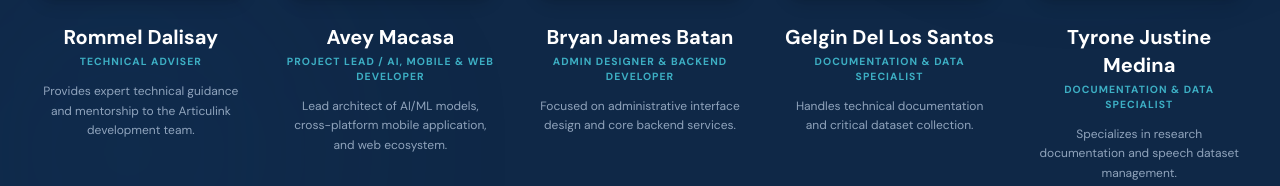
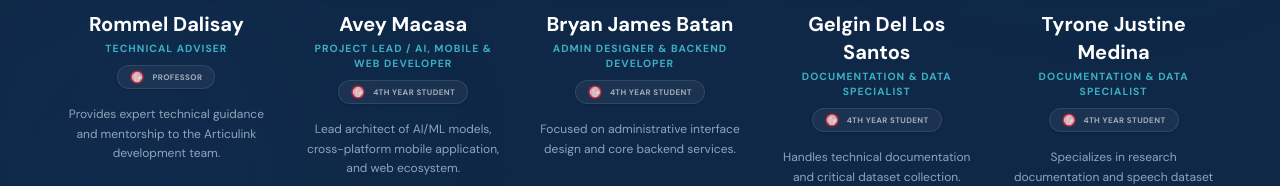
Before and after one commit to Eybri/articulink-ads, a Next.js app: page /about in a window 1280 px wide. Shown: the part 6094-6280 px from the top of the page. Built offline with nearby package versions, Linux system fonts and the light colour scheme; no server answers.

Commit message:
feat: add interactive TeamSection component with comic-mode toggle and updated team constants

```diff
--- a/src/app/about/components/TeamSection.tsx
+++ b/src/app/about/components/TeamSection.tsx
@@ -22,7 +22,7 @@ export default function TeamSection() {
         />
       </div>
 
-      <div className="max-w-7xl mx-auto px-4 sm:px-6 lg:px-8 relative z-10">
+      <div className="max-w-[1600px] mx-auto px-4 sm:px-6 lg:px-16 relative z-10">
         <div className="text-center mb-10">
           <h2 className="font-bold tracking-widest uppercase text-sm mb-4" style={{ color: C.tealLight }}>
             The Team
@@ -125,9 +125,22 @@ export default function TeamSection() {
               <h3 className="text-xl font-bold mb-1 text-white">
                 {member.name}
               </h3>
-              <p className="text-sm font-bold uppercase tracking-widest mb-3" style={{ color: C.tealLight, fontSize: '0.65rem' }}>
+              <p className="text-sm font-bold uppercase tracking-widest mb-2" style={{ color: C.tealLight, fontSize: '0.65rem' }}>
                 {member.role}
               </p>
+
+              {/* Badge Moved Below Role */}
+              <div className="flex justify-center mb-4">
+                <div className="flex items-center gap-2 bg-white/5 border border-white/10 px-3 py-1 rounded-full shadow-sm">
+                  <div className="relative w-3.5 h-3.5">
+                    <Image src="/images/tup-logo.png" alt="TUP" fill className="object-contain" />
+                  </div>
+                  <span className="text-[8px] font-black uppercase tracking-wider text-white/60">
+                    {member.badge}
+                  </span>
+                </div>
+              </div>
+
               <p className="text-xs leading-relaxed max-w-[200px] mx-auto" style={{ color: "rgba(200, 216, 238, 0.7)" }}>
                 {member.desc}
               </p>
--- a/src/app/about/constants.ts
+++ b/src/app/about/constants.ts
@@ -180,14 +180,18 @@ export const teamMembers = [
   {
     name: "Rommel Dalisay",
     role: "Technical Adviser",
+    badge: "Professor",
+    institution: "TUP",
     desc: "Provides expert technical guidance and mentorship to the Articulink development team.",
     image: "/images/rommeldalisay.png",
-    hoverImage: "/images/rommeldalisay.png", // No cartoon provided yet
+    hoverImage: "/images/dalisay-cartoon.png",
     objectPosition: "top"
   },
   {
     name: "Avey Macasa",
     role: "Project Lead / AI, Mobile & Web Developer",
+    badge: "4th Year Student",
+    institution: "TUP",
     desc: "Lead architect of AI/ML models, cross-platform mobile application, and web ecosystem.",
     image: "/images/macasa.png",
     hoverImage: "/images/macasa-cartoon.png",
@@ -196,6 +200,8 @@ export const teamMembers = [
   {
     name: "Bryan James Batan",
     role: "Admin Designer & Backend Developer",
+    badge: "4th Year Student",
+    institution: "TUP",
     desc: "Focused on administrative interface design and core backend services.",
     image: "/images/batan.jpg",
     hoverImage: "/images/batan-cartoon.png",
@@ -204,6 +210,8 @@ export const teamMembers = [
   {
     name: "Gelgin Del Los Santos",
     role: "Documentation & Data Specialist",
+    badge: "4th Year Student",
+    institution: "TUP",
     desc: "Handles technical documentation and critical dataset collection.",
     image: "/images/gelgin.jpg",
     hoverImage: "/images/gelgincartoons.png",
@@ -212,6 +220,8 @@ export const teamMembers = [
   {
     name: "Tyrone Justine Medina",
     role: "Documentation & Data Specialist",
+    badge: "4th Year Student",
+    institution: "TUP",
     desc: "Specializes in research documentation and speech dataset management.",
     image: "/images/tyrone.jpg",
     hoverImage: "/images/tyrone-cartoon.png",
```
Also changed, not shown: 1 other file (tests, documents, lock files or other folders).
